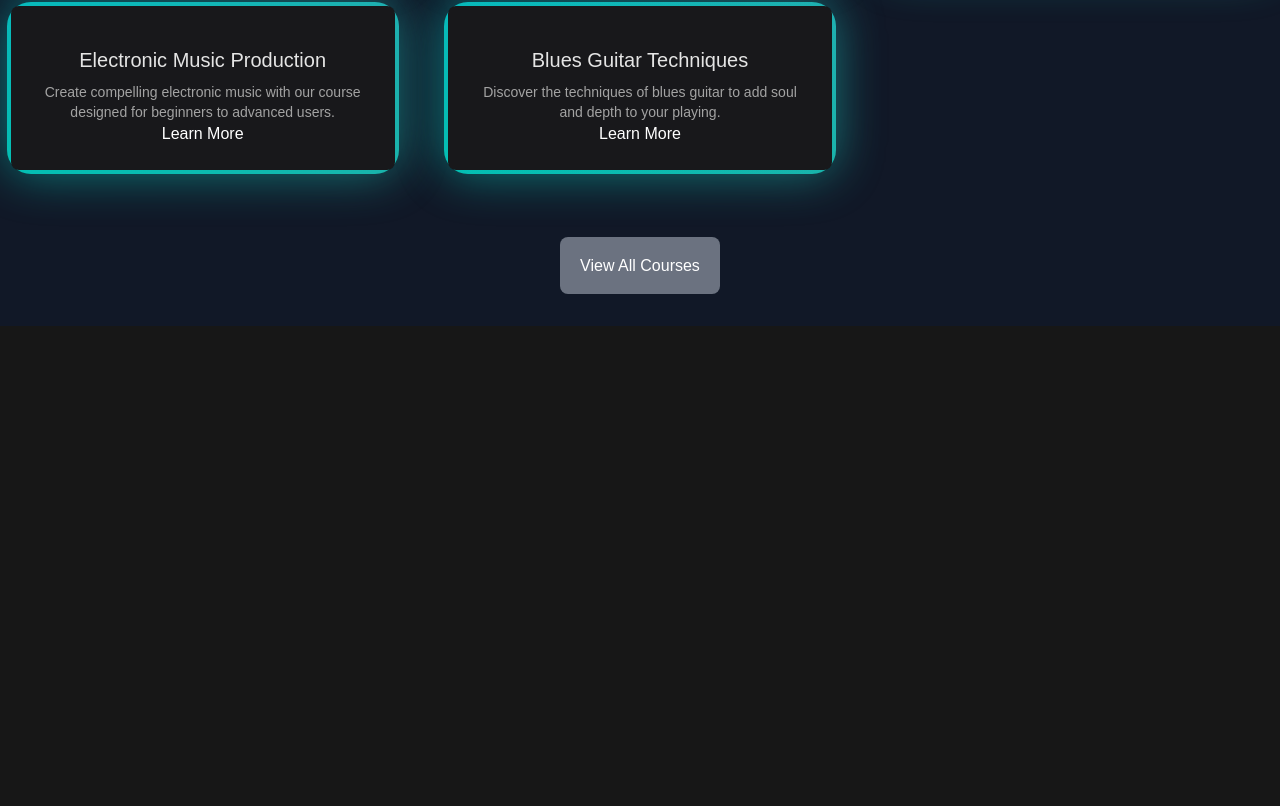
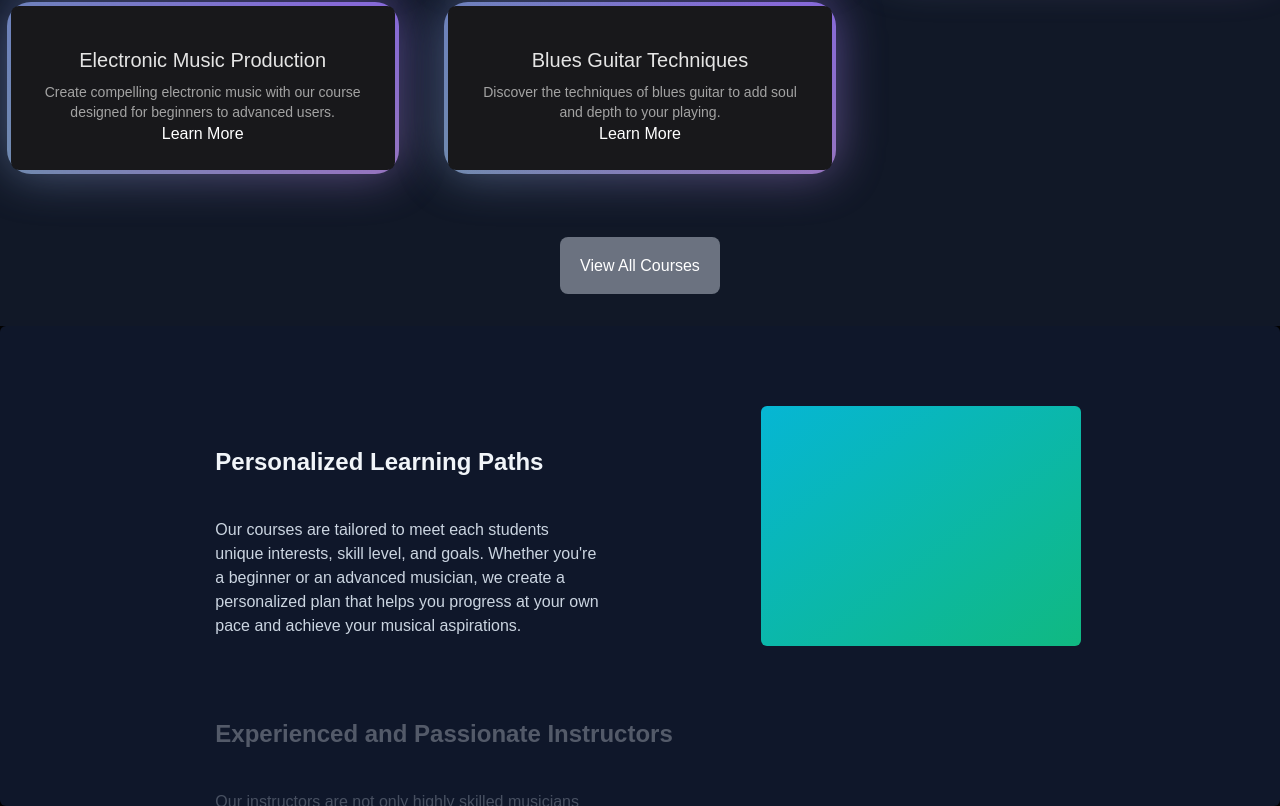
Before and after one commit to AnirbanKapil/basicNextJS, a Next.js app: page / in a window 1280 px wide. Shown: the part 1022-1828 px from the top of the page. Before the commit the page ends 1348 px from the top, so only its background shows below. Built offline with nearby package versions, Linux system fonts and the light colour scheme.

Commit message:
sticky scroll

```diff
--- a/src/app/page.tsx
+++ b/src/app/page.tsx
@@ -1,5 +1,6 @@
 import FeaturedCourses from "@/components/FeaturedCourses";
 import HeroSection from "@/components/HeroSection";
+import WhyChooseUs from "@/components/WhyChooseUs";
 
 
 
@@ -8,6 +9,7 @@ export default function Home() {
     <main className="min-h-screen bg-black/[0.96] bg-grid-white/[0.02]">
        <HeroSection/>
        <FeaturedCourses/>
+       <WhyChooseUs/>
     </main>
   );
 }
--- /dev/null
+++ b/src/components/WhyChooseUs.tsx
@@ -0,0 +1,39 @@
+"use client";
+import React from "react";
+import { StickyScroll } from "./ui/sticky-scroll-reveal";
+
+const musicSchoolContent= [
+    {
+        title: "Personalized Learning Paths",
+        description: "Our courses are tailored to meet each students unique interests, skill level, and goals. Whether you're a beginner or an advanced musician, we create a personalized plan that helps you progress at your own pace and achieve your musical aspirations."
+    },
+    {
+        title: "Experienced and Passionate Instructors",
+        description: "Our instructors are not only highly skilled musicians but also dedicated educators who love sharing their knowledge. With years of experience in performance and teaching, they bring enthusiasm and expertise to each lesson, making learning enjoyable and effective."
+    },
+    {
+        title: "Wide Range of Instruments and Styles",
+        description: "From classical piano and guitar to jazz saxophone and modern electronic music, we offer courses across a wide array of instruments and genres. This variety allows students to explore different musical styles and find what resonates most with them."
+    },
+    {
+        title: "Flexible Scheduling Options",
+        description: "We understand that everyone schedule is unique, so we offer flexible lesson times to fit your availability. With options for evening, weekend, and online classes, we make it easy for students to pursue their passion for music without sacrificing their other commitments."
+    },
+    {
+        title: "Opportunities for Performance and Growth",
+        description: "Our students regularly participate in recitals, concerts, and workshops that help build confidence and stage presence. These events provide valuable experience and allow students to showcase their progress, connect with fellow musicians, and grow in a supportive community."
+    }
+];
+
+
+
+
+function WhyChooseUs() {
+  return (
+    <div>
+        <StickyScroll content={musicSchoolContent}/>
+    </div>
+  )
+}
+
+export default WhyChooseUs
--- /dev/null
+++ b/src/components/ui/sticky-scroll-reveal.tsx
@@ -0,0 +1,112 @@
+"use client";
+import React, { useEffect, useRef, useState } from "react";
+import { useMotionValueEvent, useScroll } from "framer-motion";
+import { motion } from "framer-motion";
+import { cn } from "@/utils/cn";
+
+export const StickyScroll = ({
+  content,
+  contentClassName,
+}: {
+  content: {
+    title: string;
+    description: string;
+    content?: React.ReactNode | any;
+  }[];
+  contentClassName?: string;
+}) => {
+  const [activeCard, setActiveCard] = React.useState(0);
+  const ref = useRef<any>(null);
+  const { scrollYProgress } = useScroll({
+    // uncomment line 22 and comment line 23 if you DONT want the overflow container and want to have it change on the entire page scroll
+    // target: ref
+    container: ref,
+    offset: ["start start", "end start"],
+  });
+  const cardLength = content.length;
+
+  useMotionValueEvent(scrollYProgress, "change", (latest) => {
+    const cardsBreakpoints = content.map((_, index) => index / cardLength);
+    const closestBreakpointIndex = cardsBreakpoints.reduce(
+      (acc, breakpoint, index) => {
+        const distance = Math.abs(latest - breakpoint);
+        if (distance < Math.abs(latest - cardsBreakpoints[acc])) {
+          return index;
+        }
+        return acc;
+      },
+      0
+    );
+    setActiveCard(closestBreakpointIndex);
+  });
+
+  const backgroundColors = [
+    "var(--slate-900)",
+    "var(--black)",
+    "var(--neutral-900)",
+  ];
+  const linearGradients = [
+    "linear-gradient(to bottom right, var(--cyan-500), var(--emerald-500))",
+    "linear-gradient(to bottom right, var(--pink-500), var(--indigo-500))",
+    "linear-gradient(to bottom right, var(--orange-500), var(--yellow-500))",
+  ];
+
+  const [backgroundGradient, setBackgroundGradient] = useState(
+    linearGradients[0]
+  );
+
+  useEffect(() => {
+    setBackgroundGradient(linearGradients[activeCard % linearGradients.length]);
+  }, [activeCard]);
+
+  return (
+    <motion.div
+      animate={{
+        backgroundColor: backgroundColors[activeCard % backgroundColors.length],
+      }}
+      className="h-[30rem] overflow-y-auto flex justify-center relative space-x-10 rounded-md p-10"
+      ref={ref}
+    >
+      <div className="div relative flex items-start px-4">
+        <div className="max-w-2xl">
+          {content.map((item, index) => (
+            <div key={item.title + index} className="my-20">
+              <motion.h2
+                initial={{
+                  opacity: 0,
+                }}
+                animate={{
+                  opacity: activeCard === index ? 1 : 0.3,
+                }}
+                className="text-2xl font-bold text-slate-100"
+              >
+                {item.title}
+              </motion.h2>
+              <motion.p
+                initial={{
+                  opacity: 0,
+                }}
+                animate={{
+                  opacity: activeCard === index ? 1 : 0.3,
+                }}
+                className="text-kg text-slate-300 max-w-sm mt-10"
+              >
+                {item.description}
+              </motion.p>
+            </div>
+          ))}
+          <div className="h-40" />
+        </div>
+      </div>
+      <div
+        style={{ background: backgroundGradient }}
+        className={cn(
+          "hidden lg:block h-60 w-80 rounded-md bg-white sticky top-10 overflow-hidden",
+          contentClassName
+        )}
+      >
+        {content[activeCard].content ?? null}
+      </div>
+    </motion.div>
+  );
+};
```
